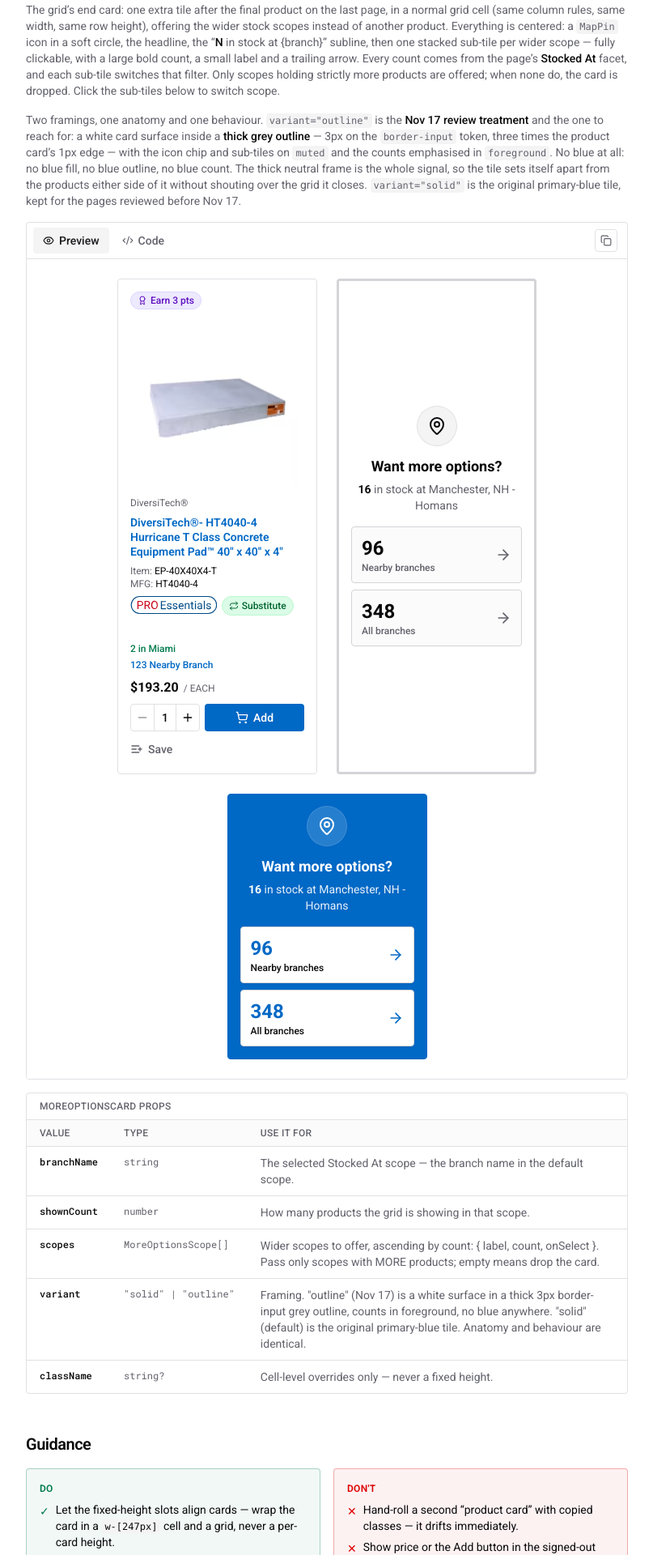
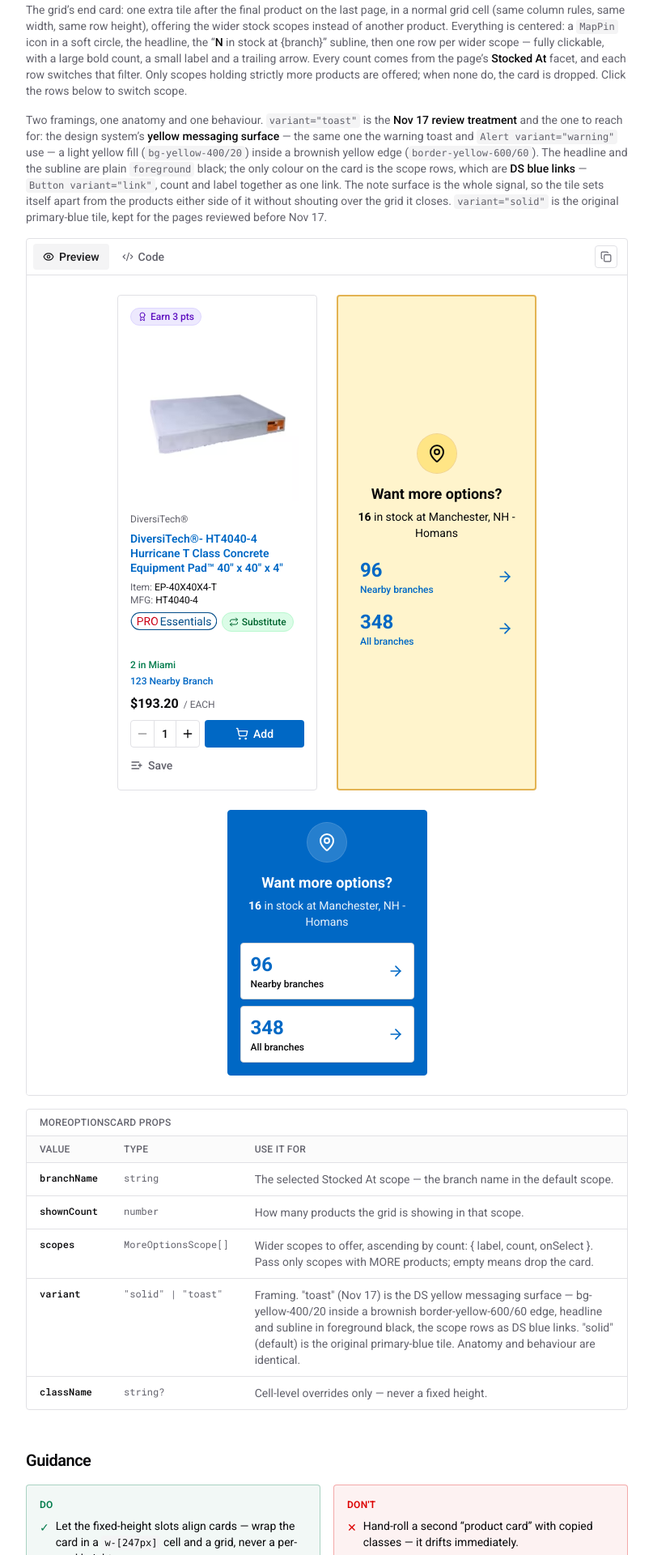
Before and after one commit to uxokdc2025/watscobuild, a Next.js app: page /components/product-card in a window 1280 px wide. Shown: the part 3300-5220 px from the top of the page at 81% size, without its empty margins (240-1047 px from the left). Built offline with nearby package versions, Linux system fonts and the light colour scheme.

Commit message:
fleet(t_f9784aa3): End card: yellow toast style, blue link branch counts

```diff
--- a/app/components/product-card/product-card-reference.tsx
+++ b/app/components/product-card/product-card-reference.tsx
@@ -230,26 +230,36 @@ export default function ProductCardReference() {
             stock scopes instead of another product. Everything is centered: a{" "}
             <code className="rounded bg-muted px-1 py-0.5 text-xs">MapPin</code> icon in a soft
             circle, the headline, the &ldquo;<span className="font-medium text-foreground">N</span>{" "}
-            in stock at {"{branch}"}&rdquo; subline, then one stacked sub-tile per wider scope —
-            fully clickable, with a large bold count, a small label and a trailing arrow. Every
-            count comes from the page&rsquo;s{" "}
-            <span className="font-medium text-foreground">Stocked At</span> facet, and each sub-tile
-            switches that filter. Only scopes holding strictly more products are offered; when none
-            do, the card is dropped. Click the sub-tiles below to switch scope.
+            in stock at {"{branch}"}&rdquo; subline, then one row per wider scope — fully clickable,
+            with a large bold count, a small label and a trailing arrow. Every count comes from the
+            page&rsquo;s <span className="font-medium text-foreground">Stocked At</span> facet, and
+            each row switches that filter. Only scopes holding strictly more products are offered;
+            when none do, the card is dropped. Click the rows below to switch scope.
           </p>
           <p className="text-sm text-muted-foreground">
             Two framings, one anatomy and one behaviour.{" "}
-            <code className="rounded bg-muted px-1 py-0.5 text-xs">variant=&quot;outline&quot;</code>{" "}
-            is the <span className="font-medium text-foreground">Nov 17 review treatment</span> and
-            the one to reach for: a white card surface inside a{" "}
-            <span className="font-medium text-foreground">thick grey outline</span> — 3px on the{" "}
-            <code className="rounded bg-muted px-1 py-0.5 text-xs">border-input</code> token, three
-            times the product card&rsquo;s 1px edge — with the icon chip and sub-tiles on{" "}
-            <code className="rounded bg-muted px-1 py-0.5 text-xs">muted</code> and the counts
-            emphasised in <code className="rounded bg-muted px-1 py-0.5 text-xs">foreground</code>.
-            No blue at all: no blue fill, no blue outline, no blue count. The thick neutral frame is
-            the whole signal, so the tile sets itself apart from the products either side of it
-            without shouting over the grid it closes.{" "}
+            <code className="rounded bg-muted px-1 py-0.5 text-xs">variant=&quot;toast&quot;</code> is
+            the <span className="font-medium text-foreground">Nov 17 review treatment</span> and the
+            one to reach for: the design system&rsquo;s{" "}
+            <span className="font-medium text-foreground">yellow messaging surface</span> — the same
+            one the warning toast and{" "}
+            <code className="rounded bg-muted px-1 py-0.5 text-xs">
+              Alert variant=&quot;warning&quot;
+            </code>{" "}
+            use — a light yellow fill (
+            <code className="rounded bg-muted px-1 py-0.5 text-xs">bg-yellow-400/20</code>) inside a
+            brownish yellow edge (
+            <code className="rounded bg-muted px-1 py-0.5 text-xs">border-yellow-600/60</code>). The
+            headline and the subline are plain{" "}
+            <code className="rounded bg-muted px-1 py-0.5 text-xs">foreground</code> black; the only
+            colour on the card is the scope rows, which are{" "}
+            <span className="font-medium text-foreground">DS blue links</span> —{" "}
+            <code className="rounded bg-muted px-1 py-0.5 text-xs">
+              Button variant=&quot;link&quot;
+            </code>
+            , count and label together as one link. The note surface is the whole signal, so the tile
+            sets itself apart from the products either side of it without shouting over the grid it
+            closes.{" "}
             <code className="rounded bg-muted px-1 py-0.5 text-xs">variant=&quot;solid&quot;</code>{" "}
             is the original primary-blue tile, kept for the pages reviewed before Nov 17.
           </p>
@@ -261,9 +271,9 @@ export default function ProductCardReference() {
     Counts come straight from the "Stocked At" facet, so the card and the
     facet rail can never disagree. */}
 <li>
-  {/* variant="outline" — Nov 17: white surface, thick grey outline, no blue. */}
+  {/* variant="toast" — Nov 17: DS yellow note surface, black copy, blue link counts. */}
   <MoreOptionsCard
-    variant="outline"
+    variant="toast"
     branchName="Manchester, NH - Homans"
     shownCount={16}
     scopes={[
@@ -279,7 +289,7 @@ export default function ProductCardReference() {
             <div className="w-[247px]">
               <ProductCard signedIn data={BASE} />
             </div>
-            <EndCardDemo variant="outline" />
+            <EndCardDemo variant="toast" />
             <EndCardDemo />
           </PreviewCode>
           <PropsTable
@@ -288,7 +298,7 @@ export default function ProductCardReference() {
               { name: "branchName", type: "string", description: "The selected Stocked At scope — the branch name in the default scope." },
               { name: "shownCount", type: "number", description: "How many products the grid is showing in that scope." },
               { name: "scopes", type: "MoreOptionsScope[]", description: "Wider scopes to offer, ascending by count: { label, count, onSelect }. Pass only scopes with MORE products; empty means drop the card." },
-              { name: "variant", type: '"solid" | "outline"', description: 'Framing. "outline" (Nov 17) is a white surface in a thick 3px border-input grey outline, counts in foreground, no blue anywhere. "solid" (default) is the original primary-blue tile. Anatomy and behaviour are identical.' },
+              { name: "variant", type: '"solid" | "toast"', description: 'Framing. "toast" (Nov 17) is the DS yellow messaging surface — bg-yellow-400/20 inside a brownish border-yellow-600/60 edge, headline and subline in foreground black, the scope rows as DS blue links. "solid" (default) is the original primary-blue tile. Anatomy and behaviour are identical.' },
               { name: "className", type: "string?", description: "Cell-level overrides only — never a fixed height." },
             ]}
           />
@@ -311,9 +321,9 @@ export default function ProductCardReference() {
                 <code className="rounded bg-muted px-1 py-0.5 text-xs">&lt;MoreOptionsCard&gt;</code>{" "}
                 and feed it the <strong>Stocked At</strong> counts the facet rail already shows.</>,
               <>Reach for{" "}
-                <code className="rounded bg-muted px-1 py-0.5 text-xs">variant=&quot;outline&quot;</code>{" "}
-                on new work — the thick grey outline on white is the Nov 17 treatment, and it keeps
-                the icon, the centered layout and the emphasised counts exactly as they were.</>,
+                <code className="rounded bg-muted px-1 py-0.5 text-xs">variant=&quot;toast&quot;</code>{" "}
+                on new work — the DS yellow note surface is the Nov 17 treatment, and it keeps the
+                icon, the centered layout and the counts exactly where they were.</>,
               <><strong>Unit of measure is always ALL-CAPS</strong> — render it through{" "}
                 <code className="rounded bg-muted px-1 py-0.5 text-xs">formatUom()</code> as{" "}
                 <code className="rounded bg-muted px-1 py-0.5 text-xs">/ EACH</code> (leading slash + space, &quot;EA&quot;/&quot;Each&quot; → &quot;EACH&quot;). Never print a lowercase &quot;each&quot;.</>,
@@ -325,10 +335,11 @@ export default function ProductCardReference() {
               <>Style status as a bare colored <code className="rounded bg-muted px-1 py-0.5 text-xs">&lt;span&gt;</code> instead of <code className="rounded bg-muted px-1 py-0.5 text-xs">&lt;Badge&gt;</code>.</>,
               <>Recolour a product card to make an end card, give the end card a second accent
                 colour, or hand it counts the Stocked At facet does not show.</>,
-              <>Put blue back on the outline end card — no blue fill, no blue edge, no blue count.
-                The outline is a grey token (<code className="rounded bg-muted px-1 py-0.5 text-xs">border-input</code>),
-                and a hand-picked grey or a thin 1px edge loses the signal that separates it from a
-                product tile.</>,
+              <>Mix a second colour into the toast end card — the surface and its edge are the DS
+                warning yellows (<code className="rounded bg-muted px-1 py-0.5 text-xs">yellow-400</code>{" "}
+                / <code className="rounded bg-muted px-1 py-0.5 text-xs">yellow-600</code>), the
+                headline and subline are black, and blue appears only on the scope links. A
+                hand-picked yellow or a blue fill loses the note the card is meant to read as.</>,
             ]}
           />
         </section>
@@ -369,7 +380,7 @@ export default function ProductCardReference() {
           <div className="flex flex-wrap gap-2">
             {[
               { label: "PLP — Search Results", href: "/search?q=blower%20motor&signedin=1" },
-              { label: "PLP — End card, outline (Nov 17)", href: "/search?brand=homans&category=residential&signedin=1&rev=nov17" },
+              { label: "PLP — End card, yellow note (Nov 17)", href: "/search?brand=homans&category=residential&signedin=1&rev=nov17" },
               { label: "PLP — End card, solid (Nov 10)", href: "/search?brand=homans&category=residential&signedin=1" },
               { label: "PDP — Replacement Products", href: "/pdp/uc-replacement-products?signedin=1" },
             ].map((l) => (
--- a/app/pdp/_index.tsx
+++ b/app/pdp/_index.tsx
@@ -261,19 +261,10 @@ const CHANGE_LOGS: ChangeLog[] = [
         ],
       },
       {
-        title: "Search / PLP — “Want more options?” end card is no longer blue (item 7)",
-        desc: "The tile that closes the results grid keeps everything it did — the map-pin icon, the centered layout, the bold counts — but drops the solid blue. It is now a plain white card inside a thick grey outline, so it reads as a quiet offer instead of a billboard. The Nov 10 link still opens the blue version.",
-        changed: "vs Nov 10: the end card was filled solid primary blue with white text. It is now white inside a thick (3px) grey outline, with no blue anywhere on it. Nothing else about the card moved — same icon, same headline, same two sub-tiles, same counts.",
-        bullets: [
-          "No blue anywhere on it: no blue fill, no blue outline, no blue count. The white surface and a thick grey outline (3px, three times the edge on a product card) are the whole treatment.",
-          "Unchanged: the map-pin icon, the “Want more options?” headline, the “24 in stock at Manchester, NH - Homans” line, and the two stacked sub-tiles (Nearby branches / All branches) with their big bold counts and arrows. Clicking one still switches the availability scope.",
-          "The counts and the icon chip sit on the design system’s neutral grey tokens, and the counts are emphasised in the normal text colour, so nothing is hand-picked.",
-          "Added to the design system as a second framing of the existing end card (variant “outline”), documented side by side with the old blue one on the Product Card page.",
-        ],
+        title: "Search / PLP — “Want more options?” end card",
+        desc: "The tile that closes the results grid read as a billboard in solid blue, then as a heavy outlined box. It is now the same soft yellow note the site already uses for messages, with the headline and stock line in plain black. The two branch counts underneath are blue links you can click to widen the search.",
         links: [
           { label: "PLP — Residential, end of grid (Nov 17)", href: "/search?brand=homans&category=residential&signedin=1&rev=nov17", rev: "nov17" },
-          { label: "PLP — Residential, end of grid (Nov 10, blue)", href: "/search?brand=homans&category=residential&signedin=1", rev: "nov10" },
-          { label: "DS — Product Card End card", href: "/components/product-card#end-card" },
         ],
       },
       {
@@ -350,7 +341,7 @@ const CHANGE_LOGS: ChangeLog[] = [
       {
         title: "Search results — “Want more options?” end card",
         desc: "A blue call-to-action tile at the end of the results grid that sends shoppers to products stocked at other locations (designed by Nita, based on ecmdi.com).",
-        superseded: "Restyled by Nov 17, item 7: white card, thick grey outline, no blue. The link below still opens the blue Nov 10 version; the Nov 17 entry has the outlined one.",
+        superseded: "Restyled by Nov 17: the end card is now a soft yellow note with black copy and blue branch links. The link below still opens the blue Nov 10 version; the Nov 17 entry has the new one.",
         bullets: [
           "Sits as the last tile in the Grid view, filled in the primary blue with white text, everything centered.",
           "A map-pin icon in a soft white circle, the headline “Want more options?”, and “N in stock at {branch}” with N in bold.",
--- a/components/ui/more-options-card.tsx
+++ b/components/ui/more-options-card.tsx
@@ -13,24 +13,26 @@
  *   2. Headline       "Want more options?"
  *   3. Subline        "**N** in stock at {branchName}" — N and the label are
  *                     the page's currently selected "Stocked At" scope.
- *   4. Scope tiles    one stacked sub-tile per wider scope, fully clickable:
- *                     a large bold count (2x body size), a small label under
- *                     it ("Nearby branches") and a trailing arrow. Each one
- *                     switches the "Stocked At" filter to that scope.
+ *   4. Scope rows     one row per wider scope, fully clickable: a large bold
+ *                     count (2x body size), a small label under it ("Nearby
+ *                     branches") and a trailing arrow. Each one switches the
+ *                     "Stocked At" filter to that scope.
  *
  * ── Framing (`variant`) ──
  * Two framings, one anatomy and one behaviour:
  *   - `solid`   — the original tile: filled `bg-primary` with white text, so
  *                 the offer reads as an action rather than as a product. Kept
  *                 for the pages reviewed before Nov 17.
- *   - `outline` — the Nov 17 review treatment: a white/neutral surface inside
- *                 a THICK grey outline (3px `border-input`, three times the
- *                 product card's 1px edge), with no blue anywhere — no blue
- *                 fill, no blue outline, no blue count. The thick neutral
- *                 frame is what sets the tile apart from the products either
- *                 side of it; the counts stay emphasised in `text-foreground`.
- *                 Use this wherever a wall of solid blue would shout over the
- *                 grid it closes.
+ *   - `toast`   — the Nov 17 review treatment: the design system's yellow
+ *                 messaging surface, the same one the warning toast and
+ *                 `Alert variant="warning"` use — a light yellow fill
+ *                 (`bg-yellow-400/20`) inside a brownish yellow edge
+ *                 (`border-yellow-600/60`). The headline and the subline are
+ *                 plain `text-foreground` black; only the scope rows carry
+ *                 colour, as DS blue links (`Button variant="link"` — count
+ *                 and label together are the link). The note surface is what
+ *                 sets the tile apart from the products either side of it,
+ *                 without a wall of blue shouting over the grid it closes.
  *
  * ── Counts ──
  * `shownCount` and every `scopes[].count` come from the page's "Stocked At"
@@ -38,11 +40,11 @@
  * that genuinely hold MORE products than the current one — when none do there
  * are no more options to offer and the caller should drop the card entirely.
  *
- * Tokens only: `bg-primary`/`bg-primary-foreground` for the solid framing,
- * `border-input` + `bg-card` + `bg-muted` + `text-foreground` /
- * `text-muted-foreground` for the outline framing, the small radius
- * (`rounded-sm`) and the DS type scale. Never a hand-picked grey or blue, and
- * never a second accent colour.
+ * Tokens only: `bg-primary`/`bg-primary-foreground` for the solid framing, the
+ * DS warning yellows (`yellow-400` / `yellow-600`) plus `text-foreground` and
+ * `text-primary` for the toast framing, the small radius (`rounded-sm`) and
+ * the DS type scale. Never a hand-picked yellow, grey or blue, and never a
+ * second accent colour.
  */
 
 import * as React from "react";
@@ -52,7 +54,7 @@ import { Button } from "@/components/ui/button";
 import { cn } from "@/lib/utils";
 
 /** How the end card is framed. See the component docblock. */
-export type MoreOptionsCardVariant = "solid" | "outline";
+export type MoreOptionsCardVariant = "solid" | "toast";
 
 export type MoreOptionsScope = {
   /** Scope label, worded exactly as the "Stocked At" facet writes it. */
@@ -63,7 +65,7 @@ export type MoreOptionsScope = {
   onSelect?: () => void;
 };
 
-/** "Nearby Branches" → "Nearby branches" for the small tile label. */
+/** "Nearby Branches" → "Nearby branches" for the small row label. */
 function sentenceCase(label: string) {
   return label.charAt(0) + label.slice(1).toLowerCase();
 }
@@ -81,12 +83,12 @@ export function MoreOptionsCard({
   shownCount: number;
   /** Wider scopes to offer, in ascending count order. */
   scopes: MoreOptionsScope[];
-  /** Framing: `solid` primary tile (default) or the Nov 17 `outline` tile. */
+  /** Framing: `solid` primary tile (default) or the Nov 17 `toast` note. */
   variant?: MoreOptionsCardVariant;
   className?: string;
 }) {
   const headingId = React.useId();
-  const outline = variant === "outline";
+  const toast = variant === "toast";
   return (
     <section
       aria-labelledby={headingId}
@@ -94,10 +96,10 @@ export function MoreOptionsCard({
         // Same shell metrics as ProductCard (rounded-md border, 15px padding,
         // h-full) so the tile lines up with the products either side of it.
         "flex h-full flex-col items-center justify-center gap-3 rounded-md p-[15px] text-center",
-        outline
-          ? // Thick grey outline on the white card surface — the whole signal,
-            // with no blue fill and no blue edge.
-            "border-[3px] border-input bg-card text-card-foreground"
+        toast
+          ? // The DS yellow messaging surface — light yellow fill, brownish
+            // edge, black copy. Same tokens as the warning toast / Alert.
+            "border-2 border-yellow-600/60 bg-yellow-400/20 text-foreground"
           : "border border-primary bg-primary text-primary-foreground",
         className,
       )}
@@ -106,8 +108,8 @@ export function MoreOptionsCard({
         aria-hidden="true"
         className={cn(
           "grid size-12 place-items-center rounded-full",
-          outline
-            ? "bg-muted text-foreground ring-1 ring-border"
+          toast
+            ? "bg-yellow-400/35 text-foreground ring-1 ring-yellow-600/30"
             : "bg-primary-foreground/15 ring-1 ring-primary-foreground/25",
         )}
       >
@@ -120,13 +122,13 @@ export function MoreOptionsCard({
         <p
           className={cn(
             "text-sm leading-5",
-            outline ? "text-muted-foreground" : "text-primary-foreground/90",
+            toast ? "text-foreground" : "text-primary-foreground/90",
           )}
         >
           <span
             className={cn(
               "font-bold",
-              outline ? "text-foreground" : "text-primary-foreground",
+              toast ? "text-foreground" : "text-primary-foreground",
             )}
           >
             {shownCount.toLocaleString()}
@@ -138,44 +140,37 @@ export function MoreOptionsCard({
         <ul className="flex w-full flex-col gap-2 pt-1">
           {scopes.map((scope) => (
             <li key={scope.label}>
-              {/* The whole sub-tile is the DS Button: the outlined neutral
-                  `secondary` tile on the outline framing, or the inverse
-                  token pair when it sits on the primary surface. */}
+              {/* The whole row is the DS Button: the blue `link` variant on the
+                  toast framing — count and label are one blue link, nothing
+                  else on the card is coloured — or the inverse-token tile when
+                  it sits on the primary surface. */}
               <Button
                 type="button"
-                variant="secondary"
+                variant={toast ? "link" : "secondary"}
                 onClick={scope.onSelect}
                 aria-label={`Show ${scope.count.toLocaleString()} products stocked at ${scope.label}`}
                 className={cn(
-                  "group/scope h-auto w-full justify-between gap-3 rounded-sm px-3 py-2.5 text-left whitespace-normal",
-                  outline
-                    ? "border-input bg-muted/40 text-foreground hover:bg-accent"
-                    : "bg-primary-foreground text-primary shadow-xs transition-colors hover:bg-primary-foreground/90 focus-visible:ring-primary-foreground/70",
+                  "group/scope h-auto w-full justify-between gap-3 rounded-sm text-left whitespace-normal",
+                  toast
+                    ? "px-0 py-1"
+                    : "bg-primary-foreground px-3 py-2.5 text-primary shadow-xs transition-colors hover:bg-primary-foreground/90 focus-visible:ring-primary-foreground/70",
                 )}
               >
                 <span className="flex flex-col">
-                  <span
-                    className={cn(
-                      "text-2xl leading-8 font-bold tabular-nums",
-                      outline && "text-foreground",
-                    )}
-                  >
+                  <span className="text-2xl leading-8 font-bold tabular-nums">
                     {scope.count.toLocaleString()}
                   </span>
                   <span
                     className={cn(
                       "text-xs leading-4 font-medium",
-                      outline ? "text-muted-foreground" : "text-foreground",
+                      !toast && "text-foreground",
                     )}
                   >
                     {sentenceCase(scope.label)}
                   </span>
                 </span>
                 <ArrowRight
-                  className={cn(
-                    "size-5 shrink-0 transition-transform group-hover/scope:translate-x-0.5",
-                    outline && "text-muted-foreground",
-                  )}
+                  className="size-5 shrink-0 transition-transform group-hover/scope:translate-x-0.5"
                   aria-hidden="true"
                 />
               </Button>
```
Also changed, not shown: app/components/_sections/product-cards.tsx (+4 -4 lines), app/search/_lib/search-body.tsx (+4 -3 lines), 1 other file (tests, documents, lock files or other folders).
